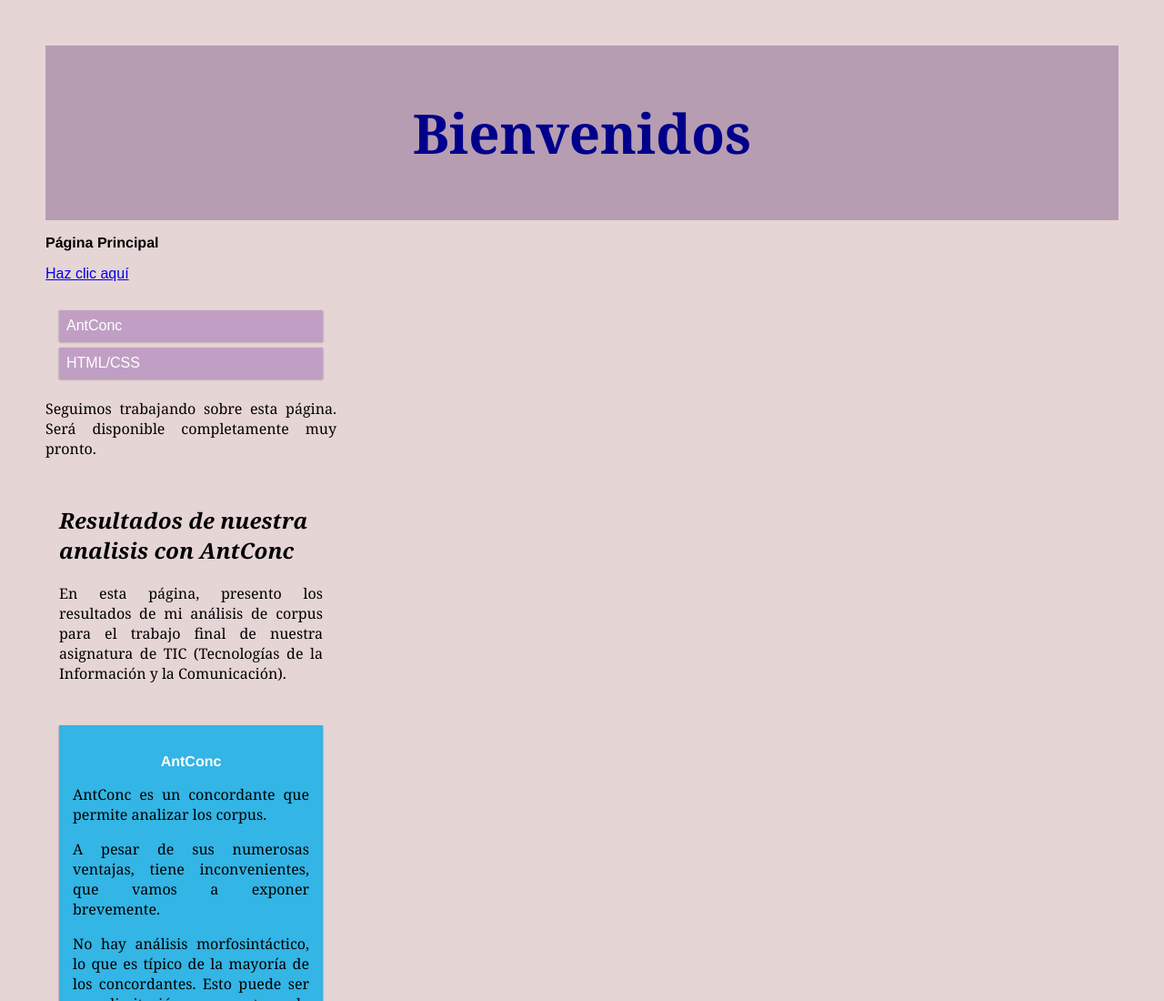
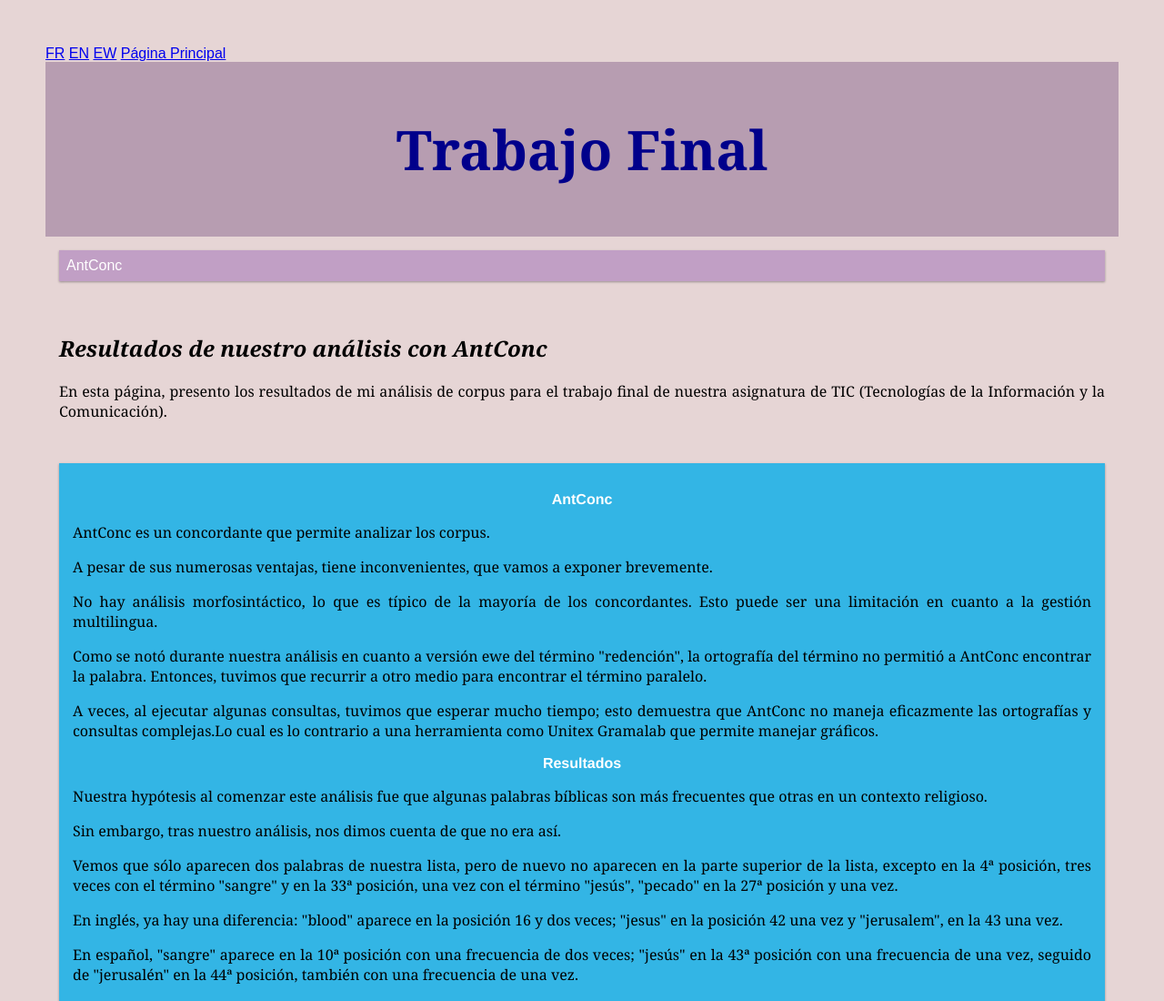
Before and after one commit to angela-kelia/angela-kelia.github.io, a plain HTML site: page Spanish.html in a window 1280 px wide. Shown: the top 1100 px of the page at 91% size. Drawn offline with Linux system fonts and the light colour scheme.

Commit message:
Update Spanish.html

```diff
--- a/Spanish.html
+++ b/Spanish.html
@@ -103,27 +103,23 @@
 
 <html>
   <body>
-
+		<a href="French.html" class="right">FR</a>
+	    	<a href="English.html" class="right">EN</a>
+        	<a href="Ewe.html" class="right">EW</a>
+		<a href="index.html" class="right">Página Principal</a>
 		<div class="header">
-			<h1>Bienvenidos</h1>
+			<h1>Trabajo Final</h1>
 		</div>
 
-	  	  	<div class="card" style="width: 20rem;">
-			<div class="card-body">
-				<h3 class="card-title">Página Principal</h3>
-				<a href="index.html" class="btn btn-primary">Haz clic aquí</a>
-			</div>
 <div class="row">
   <div class="col-3 col-s-3 menu">
     <ul>
       <li>AntConc</li>
-      <li>HTML/CSS</li>
     </ul>
   </div>
-<p>Seguimos trabajando sobre esta página. Será disponible completamente muy pronto.<p>
 
 	  <div class="col-6 col-s-9">
-		<h2>Resultados de nuestra analisis con AntConc</h2>
+		<h2>Resultados de nuestro análisis con AntConc</h2>
 			<p>En esta página, presento los resultados de mi análisis de corpus para el trabajo final de nuestra asignatura de TIC (Tecnologías de la Información y la Comunicación).</p>
 	</div>
 
```
